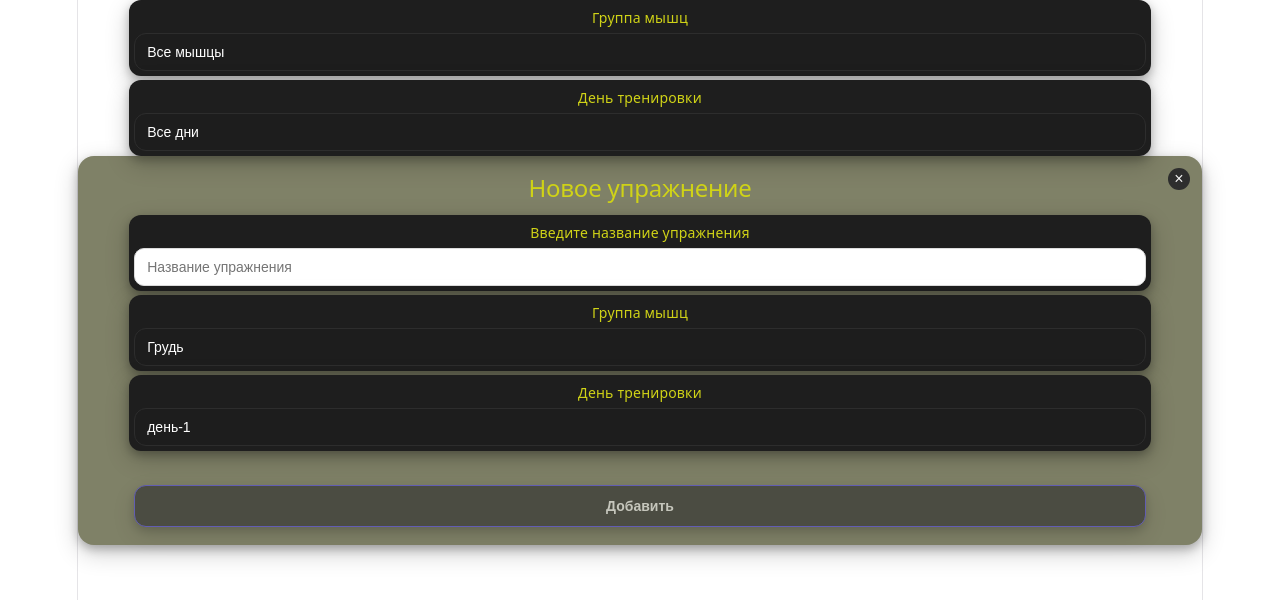
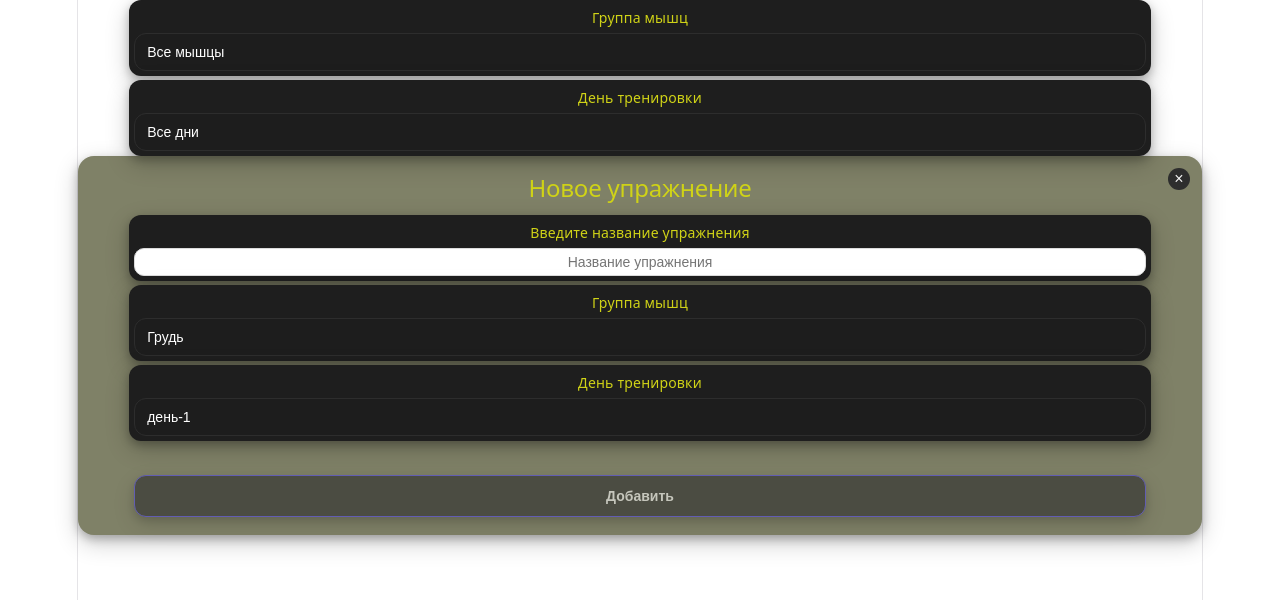
Before and after one commit to BaronGalileo/Gym-notes, a React (Vite) app: page / in a window 1280 px wide. Both pictures are taken after a click on the button "Добавить упражнение". Shown: the top 600 px of the page. Built offline with nearby package versions, Linux system fonts and the light colour scheme.

Commit message:
update save

```diff
--- a/src/features/add-workout/ui/SaveWorkoutForm.tsx
+++ b/src/features/add-workout/ui/SaveWorkoutForm.tsx
@@ -25,7 +25,6 @@ const DEFAULT_SETS: WorkoutSet[] = [
 
 export const SaveWorkoutForm = ({ exercise, onClose }: Props) => {
   const saveWorkout = useGymStore((state) => state.saveWorkout);
-
 
   const todayWorkout = useMemo(() => {
     return exercise.history.find(
@@ -67,30 +66,36 @@ export const SaveWorkoutForm = ({ exercise, onClose }: Props) => {
   };
 
   const addSet = () => {
-    setSets((prev) => [
+    setSets((prev) => {
+      const lastSet = prev[prev.length - 1];
+
+      return [
         ...prev,
         {
           id: crypto.randomUUID(),
-        reps: 10,
-        weight: 0,
+          reps: lastSet?.reps ?? 10,
+          weight: lastSet?.weight ?? 0,
         },
-    ]);
+      ];
+    });
   };
+
 
   const removeSet = (id: string) => {
     setSets((prev) => {
-      if (prev.length <= 1) return prev; // 👈 защита
-
+      if (prev.length <= 1) return prev;
       return prev.filter((set) => set.id !== id);
     });
   };
 
-
   const handleSaveWorkout = () => {
+    const normalizedComment = /^\d+$/.test(comment.trim())
+    ? `${comment.trim()} повт.`
+    : comment.trim();
     saveWorkout(exercise.id, {
       id: todayWorkout?.id ?? crypto.randomUUID(),
       createdAt: todayWorkout?.createdAt ?? new Date().toISOString(),
-      comment,
+      comment: normalizedComment,
       sets,
     });
     onClose();
@@ -108,17 +113,15 @@ return (
               onChange={(e) =>
                 updateSet(index, "weight", Number(e.target.value))
               }
-            placeholder="0"
+              placeholder="Вес снаряда"
             />
 
             <MyInput
               label="Повторы"
               type="number"
               value={set.reps}
-            onChange={(e) =>
-              updateSet(index, "reps", Number(e.target.value))
-            }
-            placeholder="10"
+              onChange={(e) => updateSet(index, "reps", Number(e.target.value))}
+              placeholder="Количество повторов"
             />
 
             <MyButton
@@ -145,21 +148,13 @@ return (
           + подход
         </MyButton>
 
-      <MyButton
-        className={cl.saveBtn}
-        onClick={handleSaveWorkout}
-      >
+        <MyButton className={cl.saveBtn} onClick={handleSaveWorkout}>
           Сохранить
         </MyButton>
       </div>
     </div>
   );
-}
-
-
-
-
-
+};
 
 //   return (
 //     <div>
--- a/src/ui/MyInput/MyInput.module.css
+++ b/src/ui/MyInput/MyInput.module.css
@@ -22,15 +22,14 @@
 }
 
 .myInput {
-  padding: 10px 12px;
-
+  padding: 5px 0px;
+  text-align: center;
+  flex: 1;
+  min-width: 0;
   border: 1px solid #dcdcdc;
   border-radius: 10px;
-
   outline: none;
-
   font-size: 14px;
-
   transition:
     border-color 0.2s,
     box-shadow 0.2s;
@@ -41,3 +40,47 @@
 
   box-shadow: 0 0 0 3px rgba(79, 70, 229, 0.15);
 }
+
+.inputWrapper {
+  display: flex;
+  align-items: center;
+
+  gap: 6px;
+}
+
+/* .myInput {
+  flex: 1;
+  min-width: 0;
+} */
+
+.stepBtn {
+  width: 30px;
+  height: 30px;
+
+  border: none;
+  border-radius: 10px;
+
+  background: #2a2a2a;
+
+  color: white;
+
+  font-size: 20px;
+
+  flex-shrink: 0;
+}
+
+.stepBtn:active {
+  background: #3a3a3a;
+}
+
+/* убрать desktop стрелки */
+
+.myInput::-webkit-outer-spin-button,
+.myInput::-webkit-inner-spin-button {
+  -webkit-appearance: none;
+  margin: 0;
+}
+
+.myInput[type="number"] {
+  -moz-appearance: textfield;
+}
--- a/src/ui/MyInput/MyInput.tsx
+++ b/src/ui/MyInput/MyInput.tsx
@@ -1,4 +1,4 @@
-import type { InputHTMLAttributes } from "react";
+import type { ChangeEvent, InputHTMLAttributes } from "react";
 import cl from "./MyInput.module.css";
 
 type Props = InputHTMLAttributes<HTMLInputElement> & {
@@ -6,11 +6,51 @@ type Props = InputHTMLAttributes<HTMLInputElement> & {
 };
 
 export const MyInput = ({ label, ...props }: Props) => {
+  const isNumber = props.type === "number";
+
+  const handleStep = (delta: number) => {
+    if (!props.onChange) return;
+
+    const current = Number(props.value) || 0;
+
+    props.onChange({
+      target: {
+        value: String(Math.max(0, current + delta)),
+      },
+    } as ChangeEvent<HTMLInputElement>);
+  };
   return (
     <div className={cl.field}>
       {label && <label className={cl.label}>{label}</label>}
 
-      <input className={cl.myInput} {...props} />
+      <div className={cl.inputWrapper}>
+        {isNumber && (
+          <button
+            type="button"
+            className={cl.stepBtn}
+            onClick={() => handleStep(-1)}
+          >
+            −
+          </button>
+        )}
+
+        <input className={cl.myInput} {...props} />
+
+        {isNumber && (
+          <button
+            type="button"
+            className={cl.stepBtn}
+            onClick={() => handleStep(1)}
+          >
+            +
+          </button>
+        )}
+      </div>
     </div>
+    // <div className={cl.field}>
+    //   {label && <label className={cl.label}>{label}</label>}
+
+    //   <input className={cl.myInput} {...props} />
+    // </div>
   );
 };
```
Lines whose indentation alone changed are shown as unchanged.
